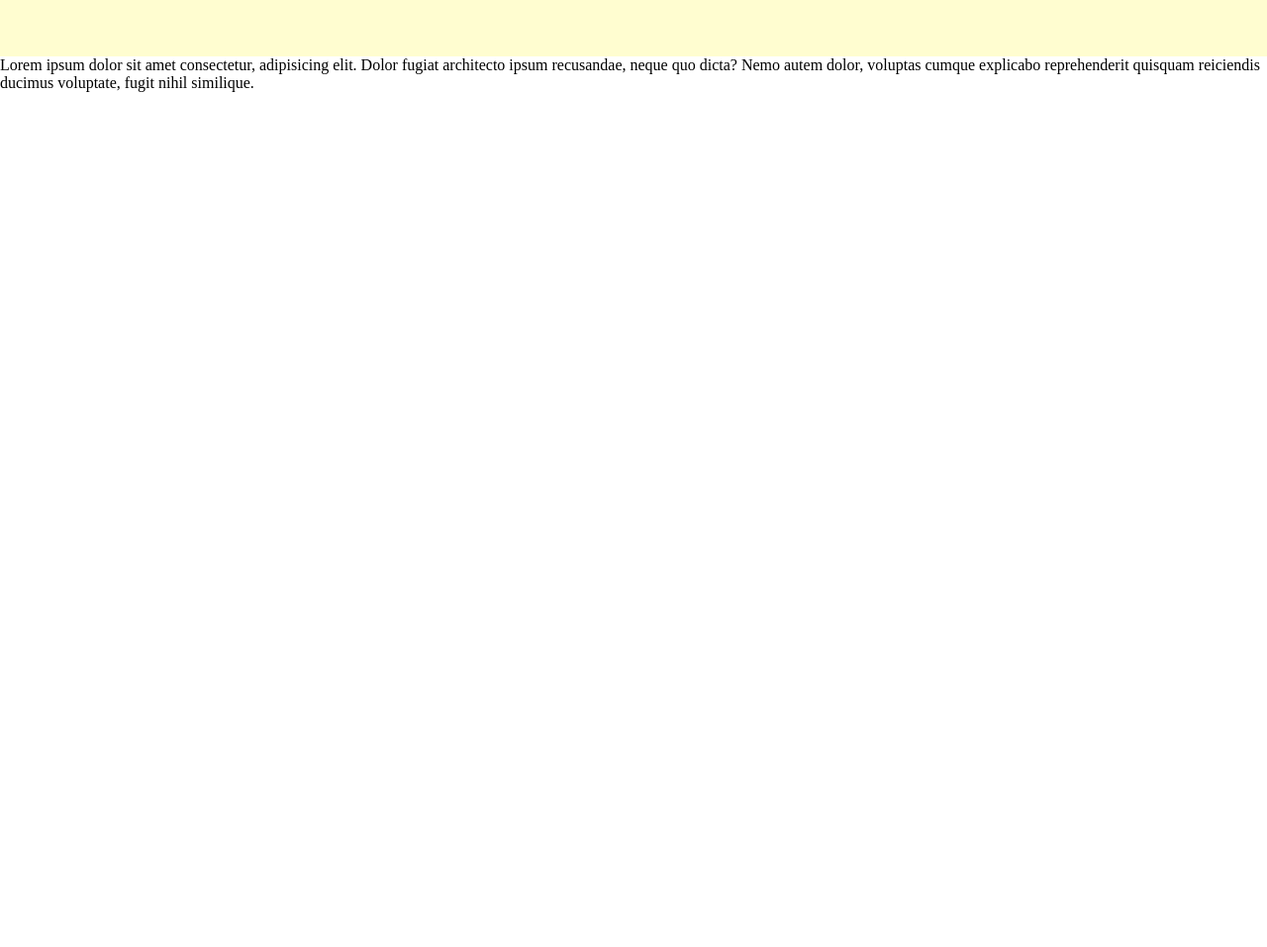
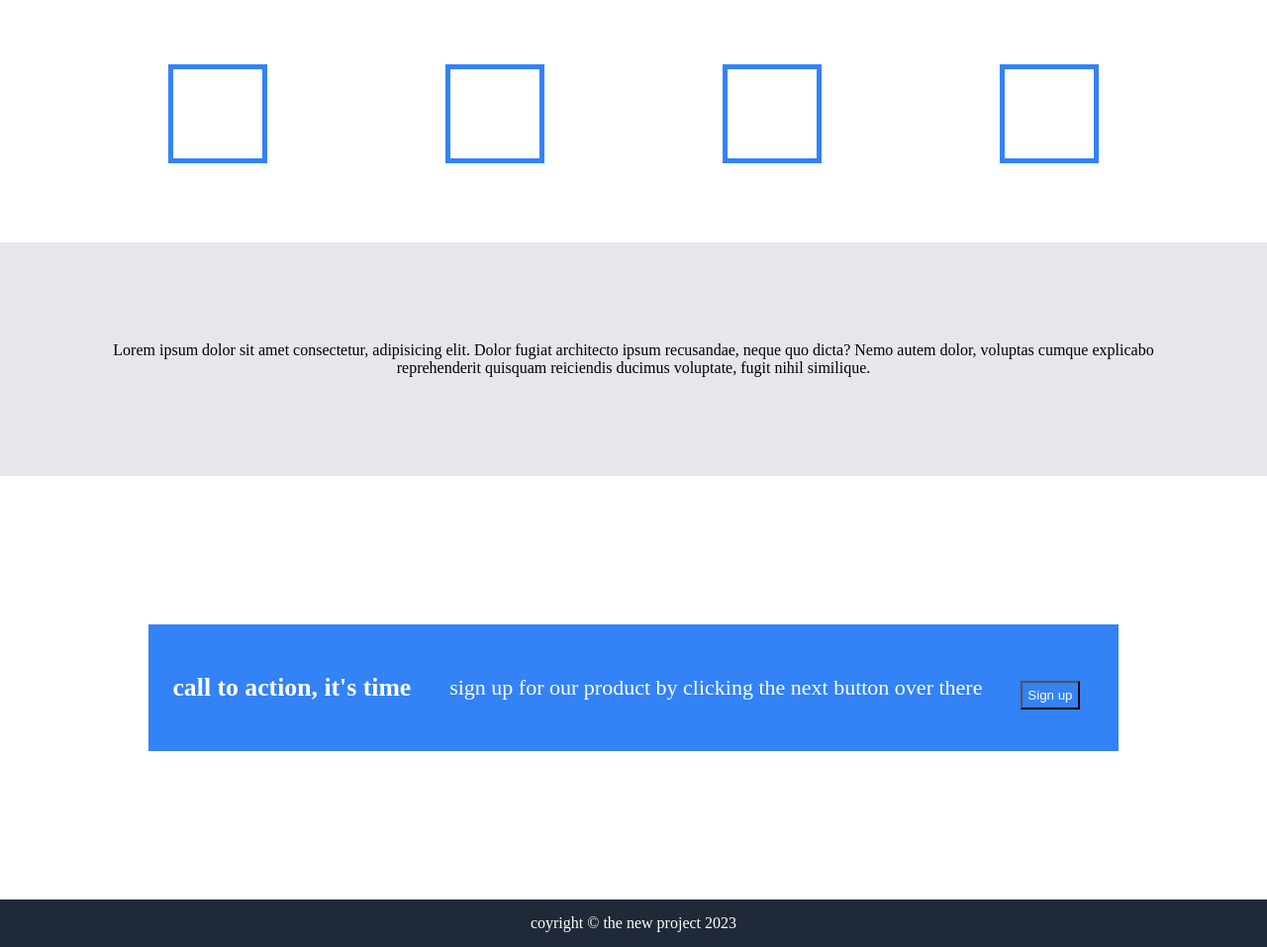
Before and after one commit to 1lad/landing-Page, a plain HTML site: page index.html in a window 1280 px wide. Shown: the part 383-1340 px from the top of the page at 99% size. Before the commit the page ends 800 px from the top, so only its background shows below. Drawn offline with Linux system fonts and the light colour scheme.

Commit message:
Beta version

```diff
--- a/index.html
+++ b/index.html
@@ -31,25 +31,30 @@
          <img src="#" alt="">
     </div>
 
+
     <div class="box3">
-        <h1>Some random info</h1>
-        <div class="sub1">
+        <h1> Some ramdon content</h1>
+    <div class="box33">
+        <div class="sub31">
             <img src="" alt="">
-            <p> </p>
         </div>
-        <div class="sub2">
+
+        <div class="sub32">
             <img src="" alt="">
-            <p> </p>
+
         </div>
-        <div class="sub3">
+        <div class="sub33">
             <img src="" alt="">
-            <p></p>
+
         </div>
-        <div class="sub4">
+        <div class="sub34">
             <img src="" alt="">
-            <p></p>
+
         </div>
+     </div>
+
     </div>
+
 
     <div class="box4">
          <p> Lorem ipsum dolor sit amet consectetur, adipisicing elit. Dolor fugiat architecto ipsum recusandae, neque quo dicta? Nemo autem dolor, voluptas cumque explicabo reprehenderit quisquam reiciendis ducimus voluptate,
@@ -57,5 +62,20 @@
         </p>
     </div>
 
+   <div class="box5">
+
+      <div class="sub51">
+           <h3> call to action, it's time </h3>
+            <p> sign up for our product by clicking the next button over there</p>
+            <button class="sub511"> Sign up</button>
+      </div>
+
+   </div>
+
+   <div class="box6">
+    <p>coyright © the new project 2023</p>
+   </div>
+
+
 </body>
 </html>
--- a/style.css
+++ b/style.css
@@ -6,7 +6,7 @@
 
 
 .box1{
-    background-color: #032546;
+    background-color: #1f2937;
     padding: 10px;
 
 
@@ -19,7 +19,7 @@
 }
 
 .box2{
-    background-color: #032546;
+    background-color: #1f2937;;
     padding: 70px;
 
 }
@@ -27,9 +27,105 @@
 button{
     padding: 5px;
     margin: 15px 15px 0px 0px;
+    color: #fff;
+    background-color: #3382f6;
+
 }
 
 .box3{
-   background-color: #fffdd0;
+    text-align: center;
 
 }
+
+
+.box33{
+   background-color: #fff;
+   display: flex;
+   justify-content: space-around;
+   padding: 80px;
+
+
+
+}
+
+.sub31{
+    display: flex;
+    border: 5px solid #3382f6;
+    width: 100px;
+    height: 100px;
+    background: #fff;
+}
+
+
+.sub32{
+    display: flex;
+    border: 5px solid #3382f6;
+    width: 100px;
+    height: 100px;
+    background: #fff;
+}
+
+.sub33{
+    display: flex;
+    border: 5px solid #3382f6;
+    width: 100px;
+    height: 100px;
+    background: #fff;
+}
+
+.sub34{
+    display: flex;
+    border: 5px solid #3382f6;
+    width: 100px;
+    height: 100px;
+    background: #fff;
+}
+
+.box4{
+    display: flex;
+    justify-content: center;
+    align-items: center;
+    text-align: center;
+    padding: 100px;
+    background-color: #e5e7eb;
+    font-family: italic;
+    font-size: 36px bold;
+}
+
+.box5{
+   display: flex;
+   background-color: #fff;
+   padding: 150px;
+
+}
+
+.sub51{
+    display: flex;
+    border:5px solid #3382f6;
+    background-color: #3382f6;
+    color: #fff;
+    font: 22px bold;
+    width: 2048px;
+    height: 128px;
+
+    justify-content: space-around;
+    align-items: center;
+    align-content: center;
+
+
+}
+
+.sub51 > p{
+
+    flex-direction: column;
+}
+
+.box6{
+    display: flex;
+    background-color: #1f2937;
+    color: #fff;
+    padding: 15px;
+    justify-content: center;
+    align-items: center;
+    align-content: center;
+}
```
